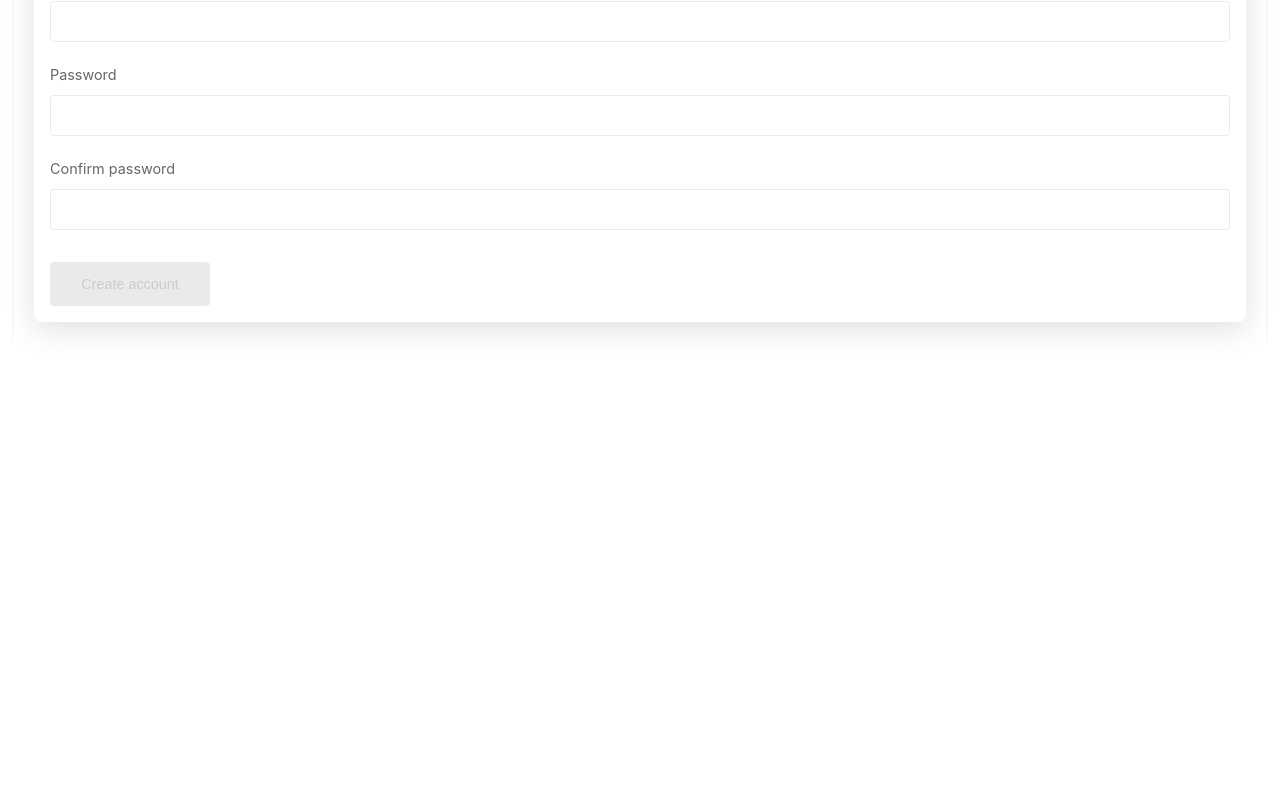
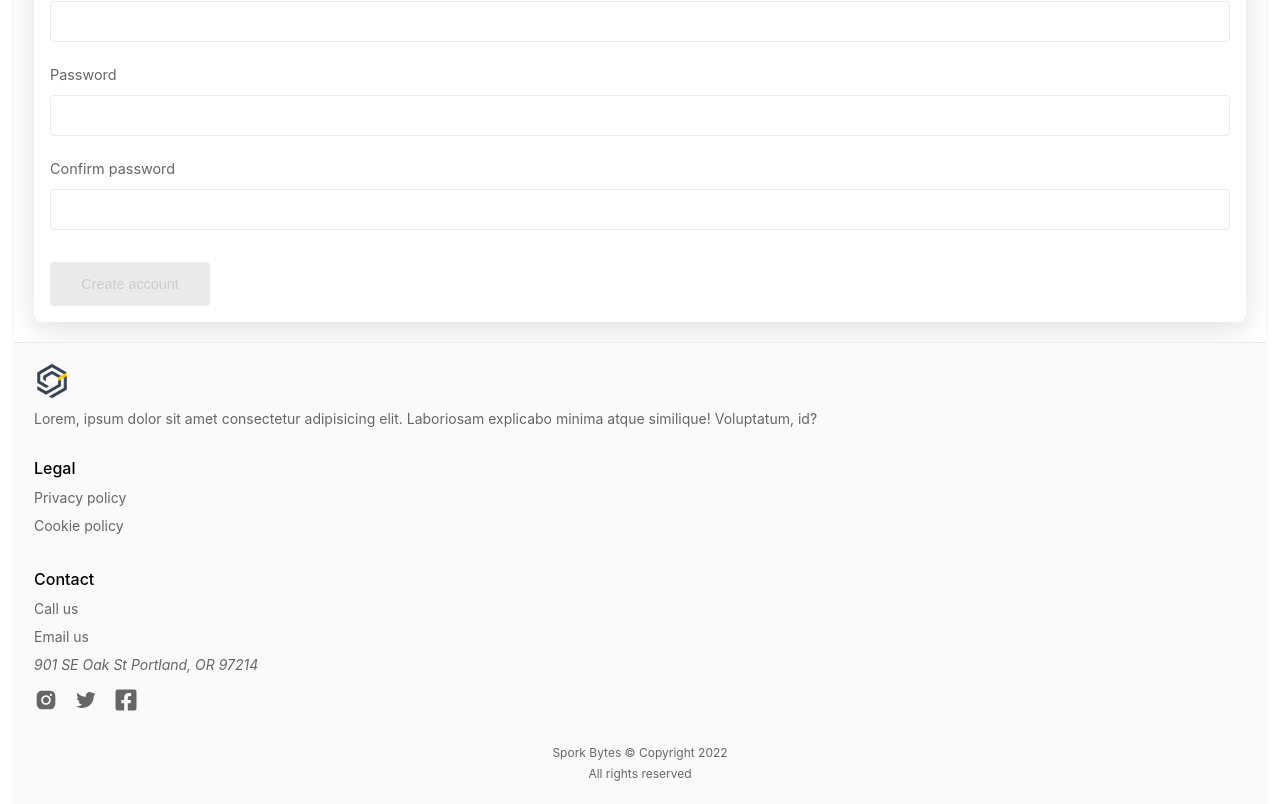
Before and after one commit to iamaamins/sporkbox-client, a Next.js app: page /register in a window 1280 px wide. Shown: the part 279-1083 px from the top of the page. Before the commit the page ends 800 px from the top, so only its background shows below. Built offline with nearby package versions, Linux system fonts and the light colour scheme.

Commit message:
Footer added

```diff
--- a/components/layout/DesktopNav.jsx
+++ b/components/layout/DesktopNav.jsx
@@ -9,7 +9,7 @@ export default function DesktopNav() {
       <div className={styles.logo}>
         <Link href="/">
           <a>
-            <Image src={logo} alt="Octib logo" priority />
+            <Image src={logo} alt="Logo" priority />
           </a>
         </Link>
       </div>
--- /dev/null
+++ b/components/layout/Footer.tsx
@@ -0,0 +1,69 @@
+import logo from "@public/layout/logo.png";
+import Image from "next/image";
+import Link from "next/link";
+import { AiFillInstagram, AiOutlineTwitter } from "react-icons/ai";
+import { FaFacebookSquare } from "react-icons/fa";
+import styles from "@styles/layout/Footer.module.css";
+
+export default function Footer() {
+  const currentYear = new Date().getFullYear();
+
+  return (
+    <footer className={styles.footer}>
+      <div className={styles.section}>
+        <div className={styles.logo}>
+          <Link href="/">
+            <a>
+              <Image src={logo} alt="logo" priority />
+            </a>
+          </Link>
+        </div>
+
+        <p className={styles.about}>
+          Lorem, ipsum dolor sit amet consectetur adipisicing elit. Laboriosam
+          explicabo minima atque similique! Voluptatum, id?
+        </p>
+      </div>
+
+      <div className={styles.section}>
+        <p className={styles.title}>Legal</p>
+
+        <div className={styles.items}>
+          <Link href="/privacy-policy">
+            <a>Privacy policy</a>
+          </Link>
+
+          <Link href="/cookie-policy">
+            <a>Cookie policy</a>
+          </Link>
+        </div>
+      </div>
+
+      <div className={styles.section}>
+        <p className={styles.title}>Contact</p>
+
+        <address className={styles.items}>
+          <a href="tel:503-821-7709">Call us</a>
+          <a href="mailto:hellopdx@sporkbytes.com">Email us</a>
+          <p>901 SE Oak St Portland, OR 97214</p>
+
+          <div className={styles.social}>
+            <a href="https://instagram.com/sporkbytes" target="_blank">
+              <AiFillInstagram />
+            </a>
+            <a href="https://twitter.com/sporkbytes" target="_blank">
+              <AiOutlineTwitter />
+            </a>
+            <a href="https://facebook.com/sporkbytes" target="_blank">
+              <FaFacebookSquare />
+            </a>
+          </div>
+        </address>
+      </div>
+
+      <p className={styles.copyright}>
+        Spork Bytes &copy; Copyright {currentYear} <br /> All rights reserved
+      </p>
+    </footer>
+  );
+}
--- a/components/register/ContactForm.tsx
+++ b/components/register/ContactForm.tsx
@@ -12,10 +12,12 @@ export default function ContactForm() {
   const [disabled, setDisabled] = useState(true);
   const [loading, setLoading] = useState(false);
 
+  // Destructure form data and check
+  // If there is an empty field
   const { name, email, password, confirmPassword } = formData;
-
   const hasEmpty = Object.values(formData).some((data) => data === "");
 
+  // Handle change
   function handleChange(e: ChangeEvent) {
     if (!hasEmpty) {
       setDisabled(false);
@@ -27,9 +29,18 @@ export default function ContactForm() {
     }));
   }
 
+  // Handle submit
   function handleSubmit(e: FormEvent) {
     e.preventDefault();
+
     console.log(formData);
+
+    setFormData({
+      name: "",
+      email: "",
+      password: "",
+      confirmPassword: "",
+    });
   }
 
   return (
@@ -43,7 +54,12 @@ export default function ContactForm() {
 
         <div className={styles.item}>
           <label htmlFor="email">Company email</label>
-          <input type="text" id="email" value={email} onChange={handleChange} />
+          <input
+            type="email"
+            id="email"
+            value={email}
+            onChange={handleChange}
+          />
         </div>
 
         <div className={styles.item}>
--- a/pages/_app.tsx
+++ b/pages/_app.tsx
@@ -1,12 +1,14 @@
 import "../styles/globals.css";
+import type { AppProps } from "next/app";
 import Header from "@components/layout/Header";
-import type { AppProps } from "next/app";
+import Footer from "@components/layout/Footer";
 
 export default function App({ Component, pageProps }: AppProps) {
   return (
     <>
       <Header />
       <Component {...pageProps} />
+      <Footer />
     </>
   );
 }
--- a/styles/globals.css
+++ b/styles/globals.css
@@ -6,6 +6,7 @@
   --disable_font: #ccc;
   --almost_white: #fafafa;
   --border_color: #eaeaea;
+  --section_padding: 1.25rem;
   --shadow_small: 0 5px 10px rgba(0, 0, 0, 0.12);
   --shadow_medium: 0 8px 30px rgba(0, 0, 0, 0.12);
   --shadow_large: 0 30px 60px rgba(0, 0, 0, 0.12);
--- /dev/null
+++ b/styles/layout/Footer.module.css
@@ -0,0 +1,50 @@
+.footer {
+  background: var(--almost_white);
+  padding: var(--section_padding);
+  border-top: 1px solid var(--border_color);
+}
+
+.logo {
+  width: 2.25rem;
+}
+
+.section {
+  margin-bottom: 1.5rem;
+}
+
+.title {
+  font-weight: 500;
+  margin-bottom: 0.25rem;
+}
+
+.items {
+  display: flex;
+  flex-direction: column;
+}
+
+.social {
+  margin-top: 0.75rem;
+}
+
+.social a svg {
+  font-size: 1.5rem;
+  margin-right: 1rem;
+}
+
+.about,
+.items a,
+.items p {
+  font-size: 14px;
+  color: var(--gray);
+}
+
+.items a {
+  margin-bottom: 0.25rem;
+  font-style: normal;
+}
+
+.copyright {
+  font-size: 12px;
+  color: var(--gray);
+  text-align: center;
+}
--- a/styles/register/ContactForm.module.css
+++ b/styles/register/ContactForm.module.css
@@ -1,5 +1,5 @@
 .contact_form {
-  padding: 1.25rem;
+  padding: var(--section_padding);
 }
 
 .title {
```
